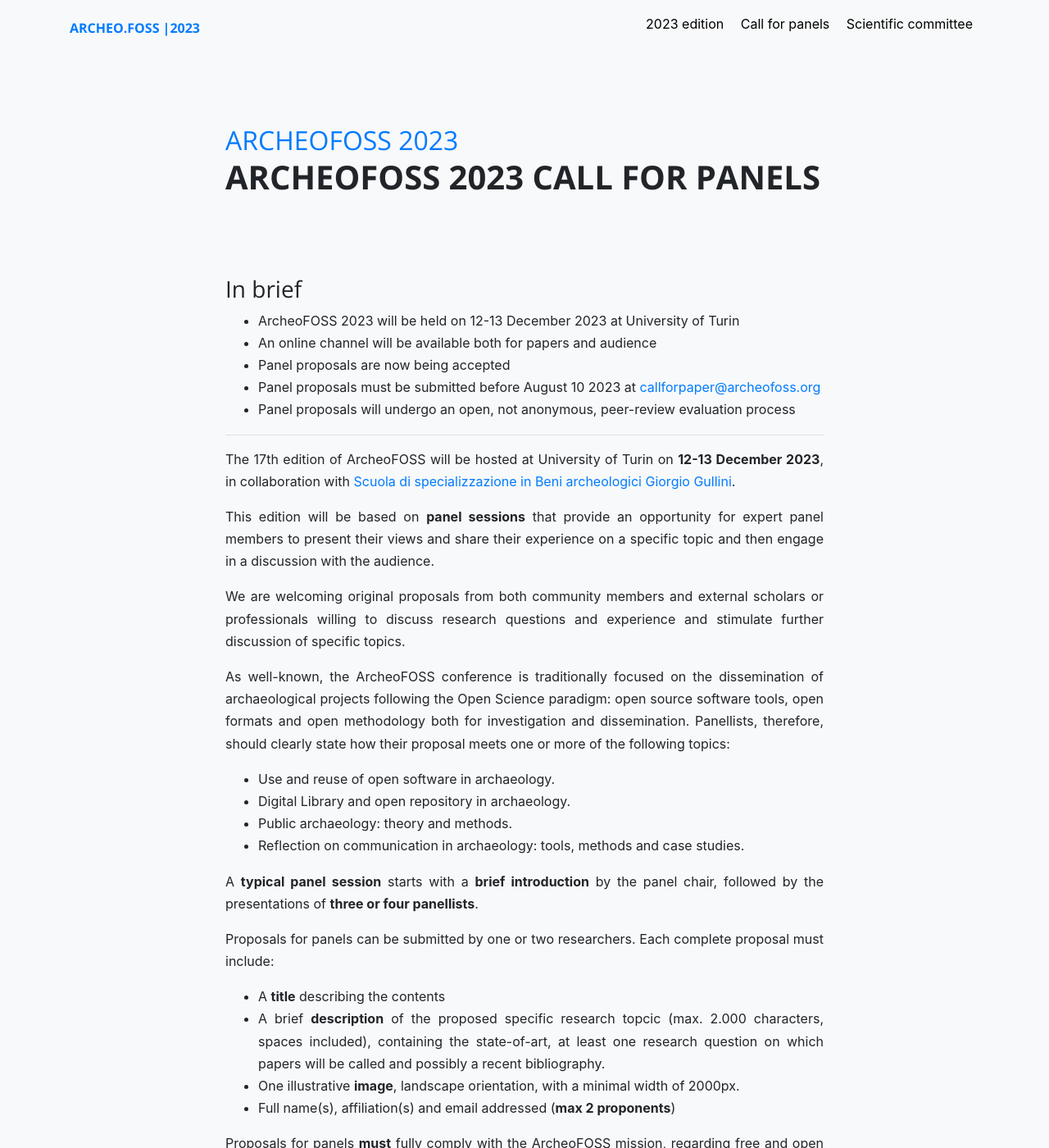
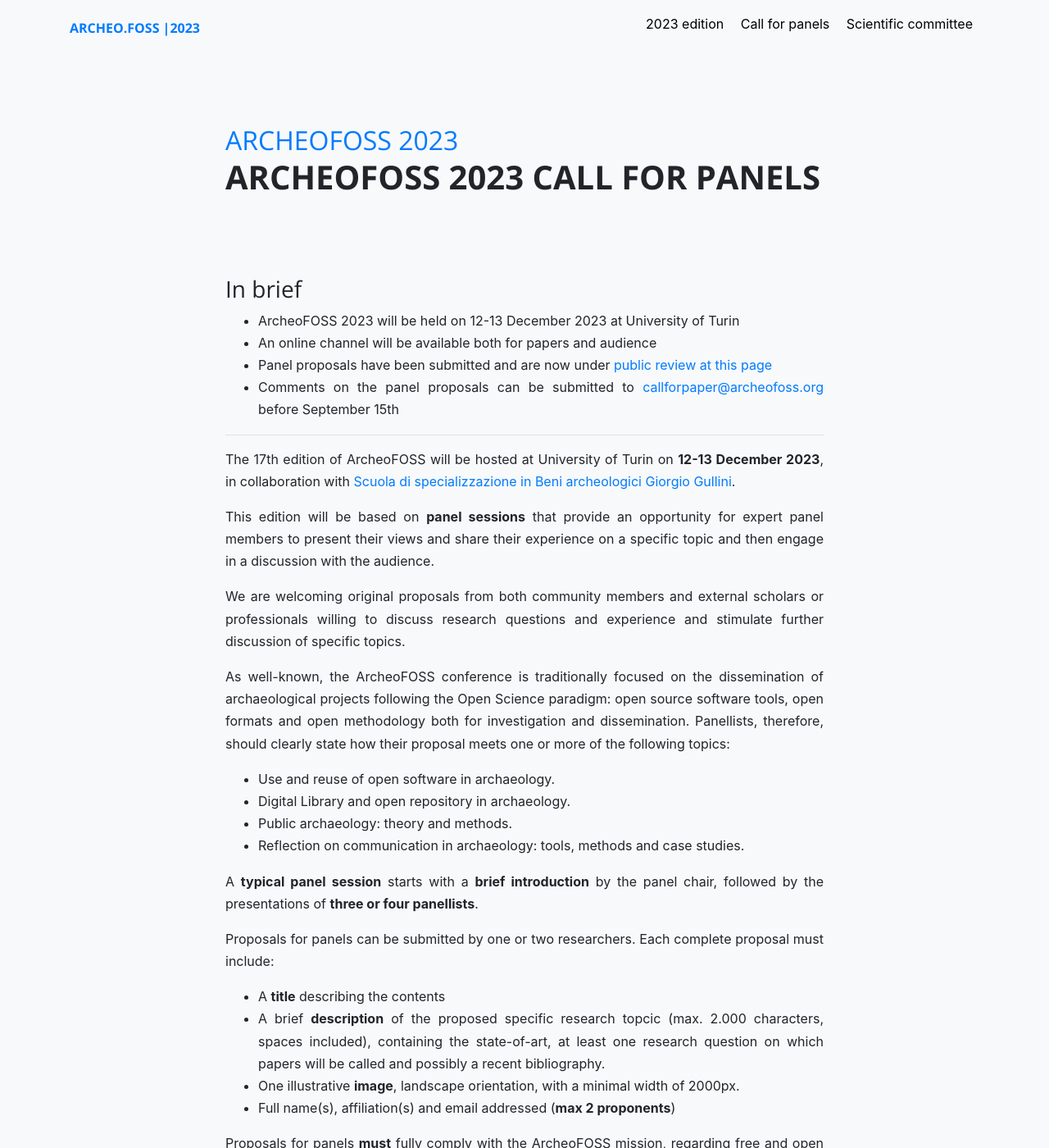
Before and after one commit to archeofoss/archeofoss, a Jekyll site: the page built from 2023/call-for-panels.md, in a window 1280 px wide and 1400 px high. Shown: the whole window at 82% size. Built offline with Jekyll 4.4.1, drawn with Linux system fonts in a browser that asks for light colours; nearby versions of some CDN libraries; some of the changed text lies outside the part shown.

Commit message:
Update call-for-panels.md

```diff
--- a/2023/call-for-panels.md
+++ b/2023/call-for-panels.md
@@ -10,9 +10,8 @@
 
 - ArcheoFOSS 2023 will be held on 12-13 December 2023 at University of Turin
 - An online channel will be available both for papers and audience
-- Panel proposals are now being accepted
-- Panel proposals must be submitted before August 10 2023 at [callforpaper@archeofoss.org](mailto:callforpaper@archeofoss.org)
-- Panel proposals will undergo an open, not anonymous, peer-review evaluation process
+- Panel proposals have been submitted and are now under [public review at this page](panel-proposals)
+- Comments on the panel proposals can be submitted to [callforpaper@archeofoss.org](mailto:callforpaper@archeofoss.org) before September 15th
 
 ---
 
@@ -39,7 +38,3 @@
 - Full name(s), affiliation(s) and email addressed (**max 2 proponents**)
 
 Proposals for panels **must** fully comply with the ArcheoFOSS mission, regarding free and open source software or hardware, open processes, open data, open science in the archaeological or more generally in the heritage domain.
-
-Proposals **must** be submitted via email, at [callforpaper@archeofoss.org](mailto:callforpaper@archeofoss.org) **before August 10 2023**, and **must** be licensed as CC-BY.
-
-A **maximum of 10 panels** will be accepted.
```
